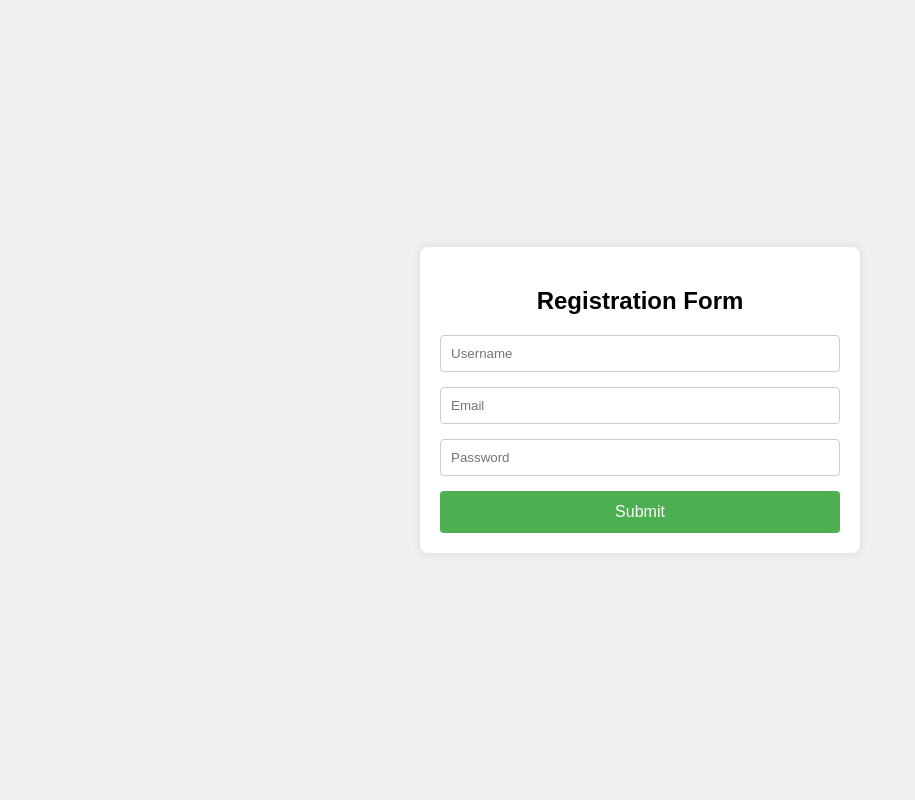
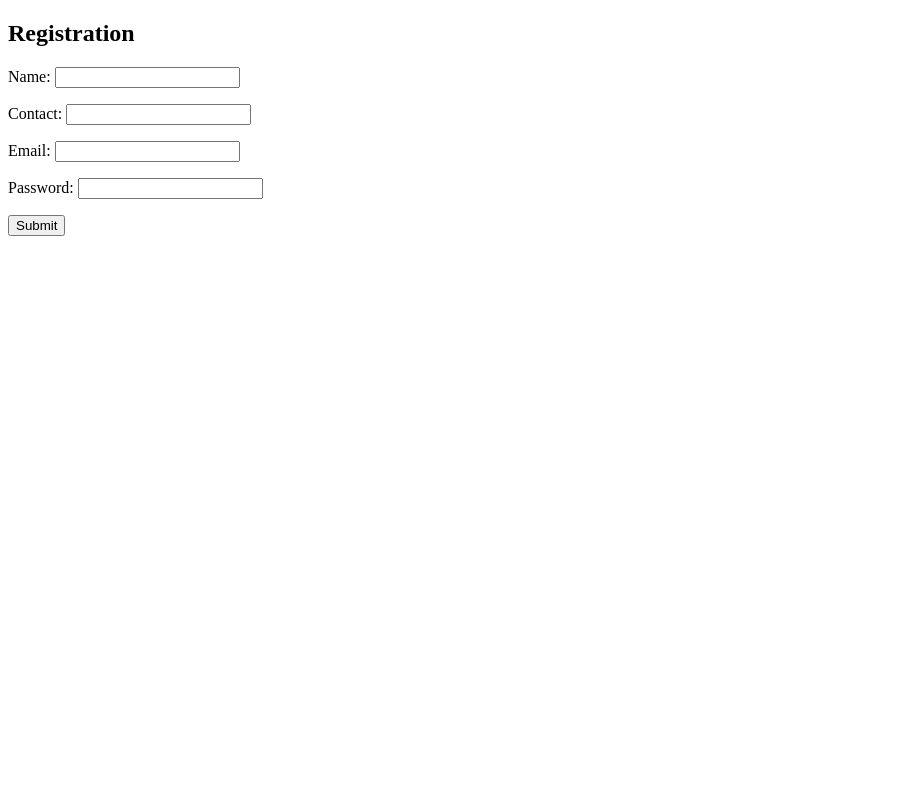
Before and after one commit to adwaith1804/sign, a Django app: page /insert_data/ in a window 1280 px wide. Shown: the whole page, without its empty margins (0-915 px from the left). Run offline with Django 5.2, Linux system fonts and the light colour scheme.

Commit message:
Initial commit

```diff
--- a/signapp/templates/registeration.html
+++ b/signapp/templates/registeration.html
@@ -1,68 +1,13 @@
 <!DOCTYPE html>
-<html lang="en">
+<html>
   <head>
-    <meta charset="UTF-8" />
-    <meta name="viewport" content="width=device-width, initial-scale=1.0" />
-    <title>Registration Form</title>
-    <style>
-      body {
-        font-family: Arial, sans-serif;
-        background-color: #f0f0f0;
-        margin: 0;
-        padding: 0;
-        display: flex;
-        justify-content: center;
-        align-items: center;
-        height: 100vh;
-      }
-      .container {
-        background-color: #fff;
-        padding: 20px;
-        border-radius: 8px;
-        box-shadow: 0 0 10px rgba(0, 0, 0, 0.1);
-      }
-      h2 {
-        text-align: center;
-      }
-      form {
-        max-width: 400px;
-        margin: 0 auto;
-      }
-      input[type="text"],
-      input[type="email"],
-      input[type="password"] {
-        width: 100%;
-        padding: 10px;
-        margin-bottom: 15px;
-        border: 1px solid #ccc;
-        border-radius: 4px;
-        box-sizing: border-box;
-      }
-      button[type="submit"] {
-        background-color: #4caf50;
-        color: white;
-        padding: 12px 20px;
-        border: none;
-        border-radius: 4px;
-        cursor: pointer;
-        width: 100%;
-        font-size: 16px;
-      }
-      button[type="submit"]:hover {
-        background-color: #45a049;
-      }
-    </style>
+    <title>Registration </title>
   </head>
   <body>
-    <div class="container">
-      <h2>Registration Form</h2>
-      <form method="post" action="{% url 'insert_data' %}">
-        {% csrf_token %}
-        <input type="text" name="username" placeholder="Username" />
-        <input type="email" name="email" placeholder="Email" />
-        <input type="password" name="password" placeholder="Password" />
-        <button type="submit">Submit</button>
-      </form>
-    </div>
+    <h2>Registration</h2>
+    <form method="post" action="{% url 'insert_data' %}">
+      {% csrf_token %} {{ form.as_p }}
+      <button type="submit">Submit</button>
+    </form>
   </body>
 </html>
```
